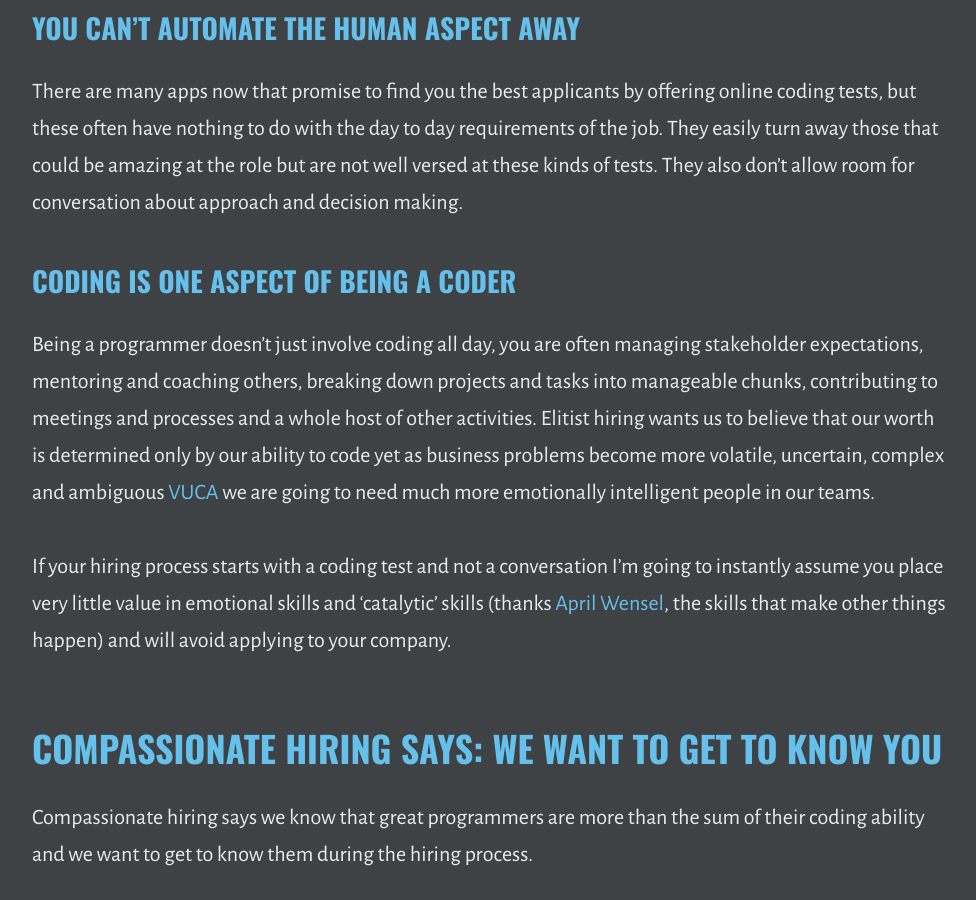
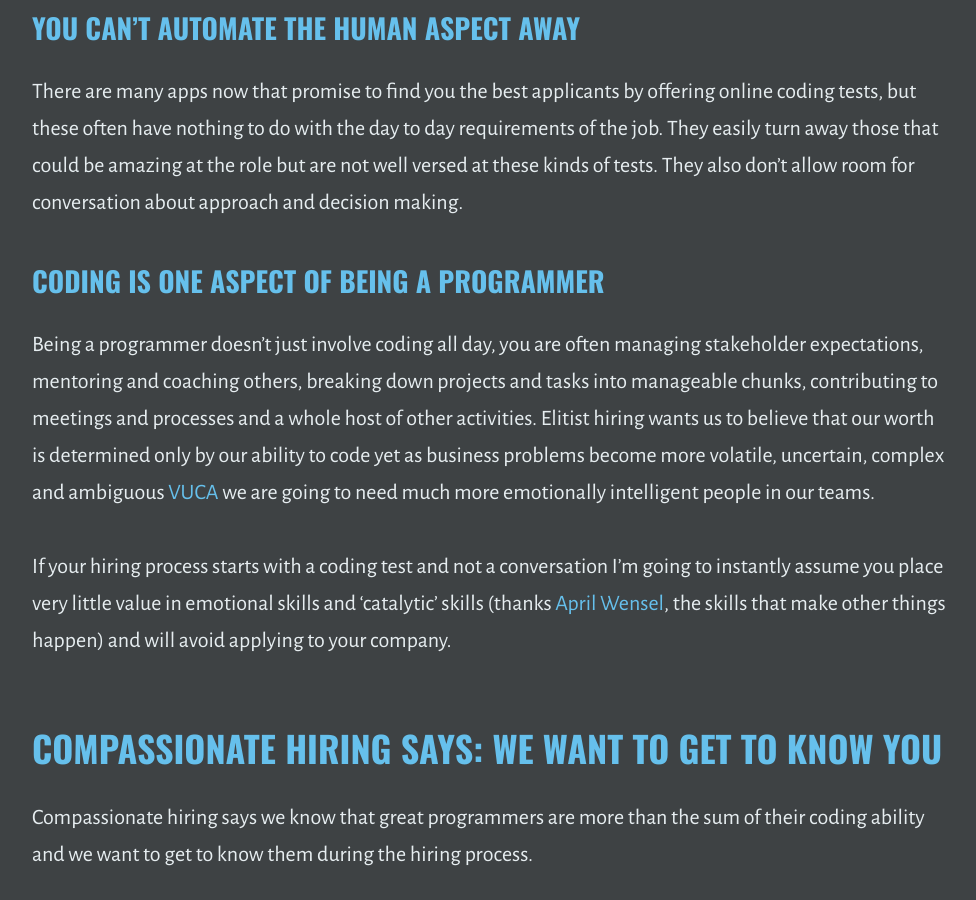
Before and after one commit to outragedpinkracoon/outragedpinkracoon.github.io, a Jekyll site: the page built from _posts/2021-04-27-your-tech-test-is-costing-you-talent.md, in a window 1280 px wide and 900 px high, scrolled down 4966 px. Shown: the whole window, without its empty margins (149-1125 px from the left). Built offline with Jekyll 4.4.1, drawn with Linux system fonts in a browser that asks for light colours.

Commit message:
Quick word change

```diff
--- a/_posts/2021-04-27-your-tech-test-is-costing-you-talent.md
+++ b/_posts/2021-04-27-your-tech-test-is-costing-you-talent.md
@@ -76,7 +76,7 @@ The Elitist hiring process wants us to believe that there is The Best Code and t
 ### You Can't Automate The Human Aspect Away
 There are many apps now that promise to find you the best applicants by offering online coding tests, but these often have nothing to do with the day to day requirements of the job. They easily turn away those that could be amazing at the role but are not well versed at these kinds of tests. They also don't allow room for conversation about approach and decision making.
 
-### Coding Is One Aspect Of Being A Coder
+### Coding Is One Aspect Of Being A Programmer
 Being a programmer doesn't just involve coding all day, you are often managing stakeholder expectations, mentoring and coaching others, breaking down projects and tasks into manageable chunks, contributing to meetings and processes and a whole host of other activities. Elitist hiring wants us to believe that our worth is determined only by our ability to code yet as business problems become more volatile, uncertain, complex and ambiguous [VUCA](https://fearlessorganization.com/) we are going to need much more emotionally intelligent people in our teams.
 
 If your hiring process starts with a coding test and not a conversation I'm going to instantly assume you place very little value in emotional skills and 'catalytic' skills (thanks [April Wensel](https://twitter.com/aprilwensel?ref_src=twsrc%5Egoogle%7Ctwcamp%5Eserp%7Ctwgr%5Eauthor), the skills that make other things happen) and will avoid applying to your company.
```
